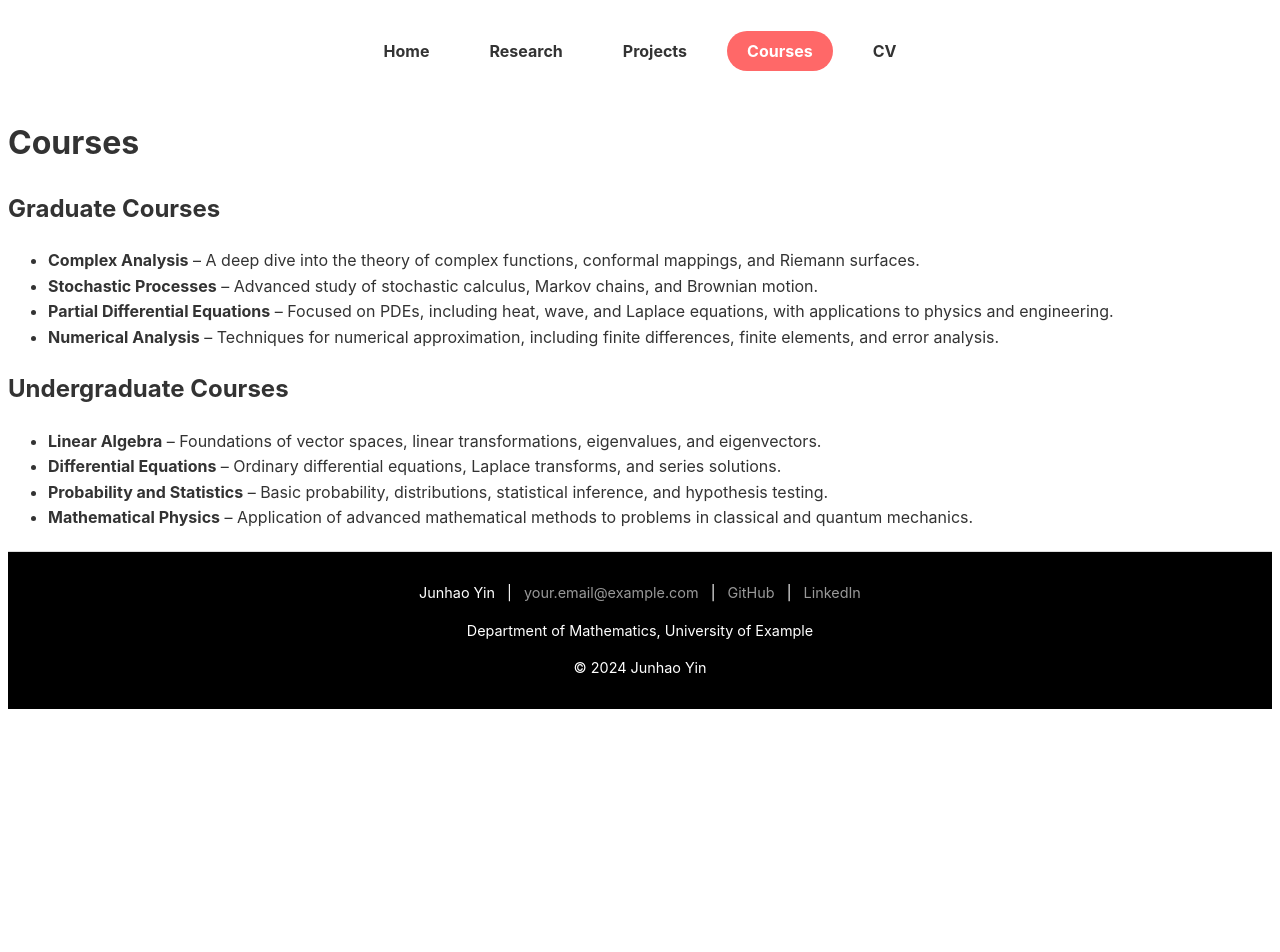
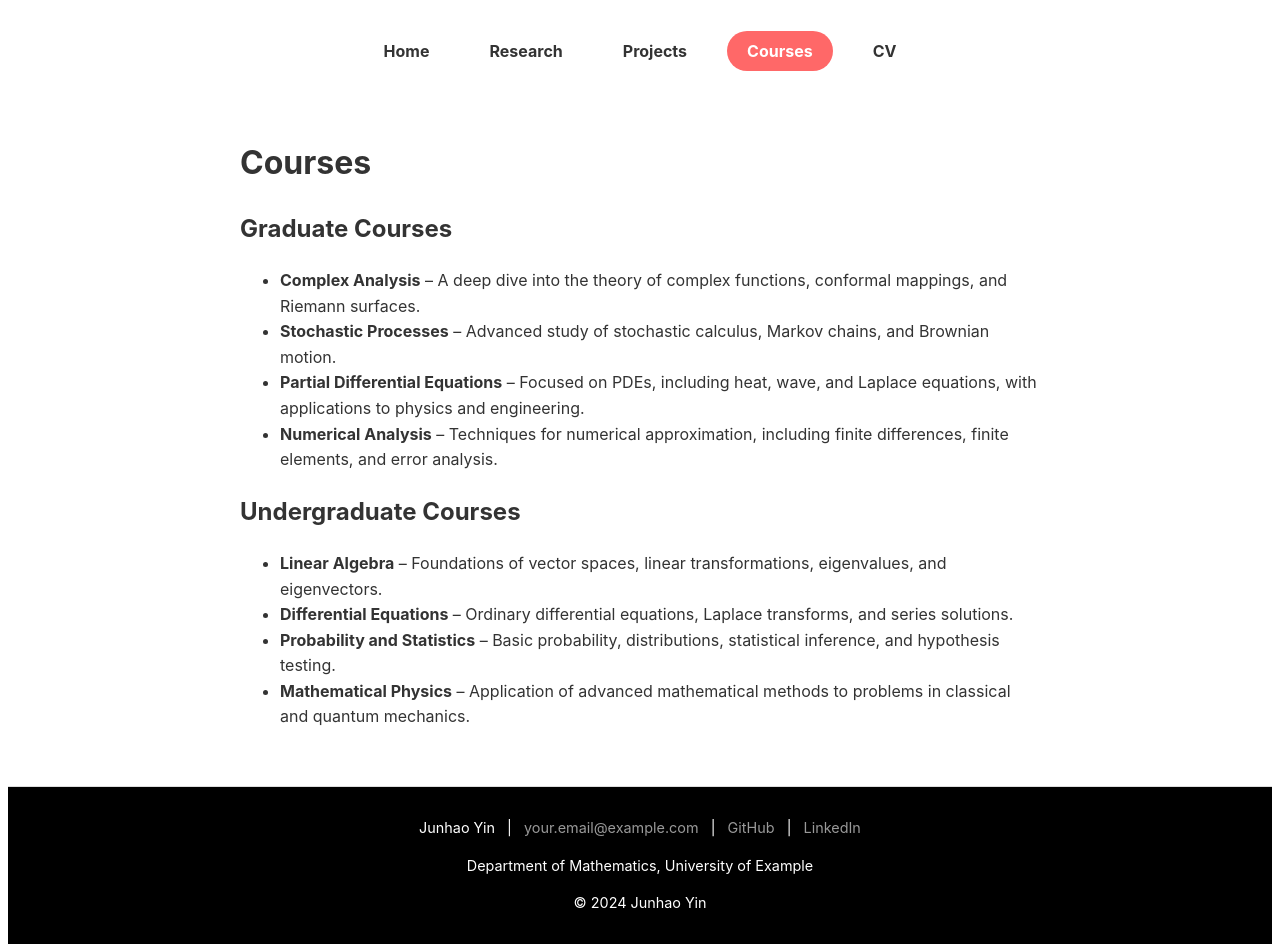
Before and after one commit to Yoon-1023/Yoon-1023.github.io, a Jekyll site: the page built from courses.md, in a window 1280 px wide. Built offline with Jekyll 4.4.1, drawn with Linux system fonts in a browser that asks for light colours; before the commit the page ends 900 px from its top, so only the background shows below that.

Commit message:
Update style.css

```diff
--- a/assets/css/style.css
+++ b/assets/css/style.css
@@ -1,4 +1,11 @@
 /* style.css */
+
+/* Constrain content width */
+.container {
+    max-width: 800px; /* Adjust as needed */
+    margin: 0 auto;
+    padding: 20px;
+}
 
 /* Font styling to match the Cayman theme */
 body {
```
